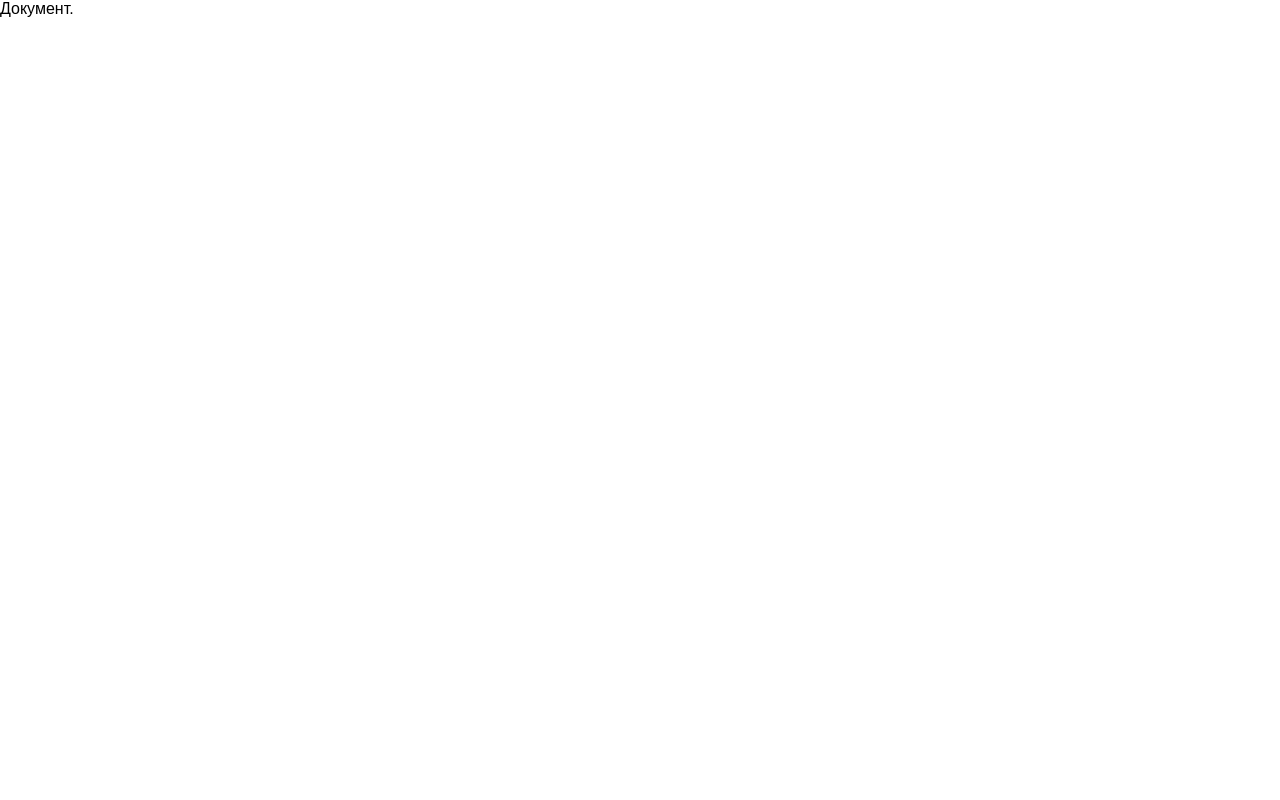
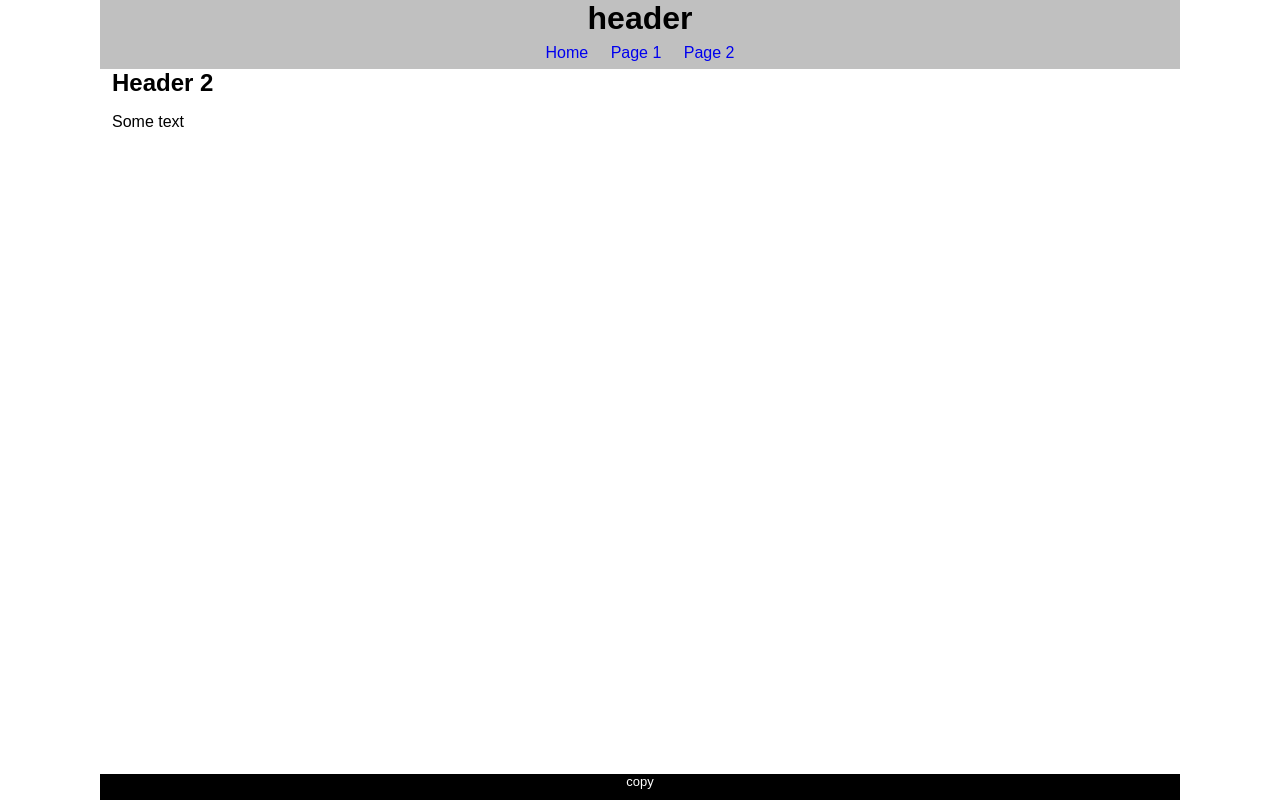
Before and after one commit to NovozhilovVV/HTMLTemplate, a plain HTML site: page index.html in a window 1280 px wide. Drawn offline with Linux system fonts and the light colour scheme.

Commit message:
Создана базовая разметка

```diff
--- a/css/style.css
+++ b/css/style.css
@@ -1,6 +1,59 @@
-*{
-	font-family: Arial,Helvetica,sans-serif;
-	box-sizing: border-box;
-	margin: 0;
-	padding: 0;
+* {
+    font-family: Arial, Helvetica, sans-serif;
+    box-sizing: border-box;
+    margin: 0;
+    padding: 0;
+    /* border: 2px solid red; */
 }
+
+body {
+    display: flex;
+    flex-direction: column;
+    align-items: center;
+    min-height: 100vh;
+}
+
+main {
+    flex: 1;
+}
+
+p {
+    margin-top: 1em;
+}
+
+.container {
+    min-width: 340px;
+    width: 1080px;
+    max-width: 98vw;
+    padding: 0 12px;
+}
+
+h1 {
+    text-align: center;
+}
+
+nav {
+    text-align: center;
+}
+
+nav > li {
+    display: inline-block;
+    padding: 2px 4px;
+    margin: 5px;
+}
+
+a {
+    text-decoration: none;
+}
+
+header {
+    background: silver;
+}
+
+footer {
+    background: black;
+    color: white;
+    font-size: small;
+    text-align: center;
+    min-height: 2em;
+}
--- a/index.html
+++ b/index.html
@@ -1,13 +1,35 @@
 <!DOCTYPE html>
 <html lang="ru">
 <head>
-	<meta charset="UTF-8">
-	<meta name="viewport" content="width=device-width, initial-scale=1.0">
-	<title>Заголовок</title>
-	<link rel="stylesheet" type="text/css" href="css/style.css">
-	<script src="js/onload.js"></script>
+    <meta charset="UTF-8">
+    <meta name="viewport" content="width=device-width, initial-scale=1.0">
+    <title>Заголовок</title>
+    <link rel="stylesheet" href="css/style.css">
+    <script src="js/onload.js"></script>
 </head>
 <body>
-	Документ.
+    <header>
+        <div class="container">
+            <h1>header</h1>
+            <nav>
+                <li><a href="#">Home</a></li>
+                <li><a href="#">Page 1</a></li>
+                <li><a href="#">Page 2</a></li>
+            </nav>
+        </div>
+    </header>
+
+    <main>
+        <div class="container">
+            <h2>Header 2</h2>
+            <p>Some text</p>
+        </div>
+    </main>
+
+    <footer>
+        <div class="container">
+            copy
+        </div>
+    </footer>
+
 </body>
-</html>
```
